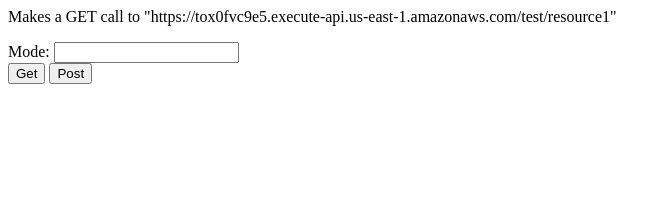
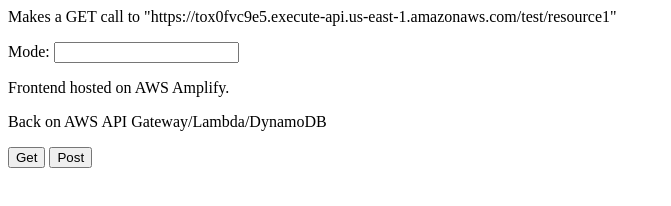
Before and after one commit to ecassaro1/aws_stack1_front, a website: page index.html in a window 1280 px wide. Shown: the whole page, without its empty margins (0-671 px from the left). Drawn offline with Linux system fonts and the light colour scheme.

Commit message:
info on index

```diff
--- a/index.html
+++ b/index.html
@@ -19,6 +19,8 @@
         <div id="app-remote">
             <label for="f1">Mode:</label>
             <input type="text" id="f1"><br>
+            <p>Frontend hosted on AWS Amplify.</p>
+            <p>Back on AWS API Gateway/Lambda/DynamoDB</p>
             <button onClick="get()">Get</button>
             <button onClick="post()">Post</button>
         </div>
```
